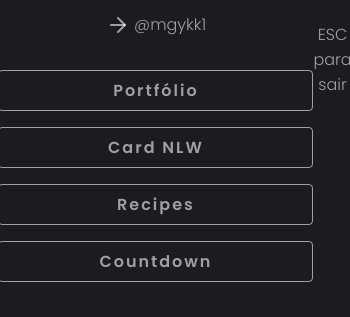
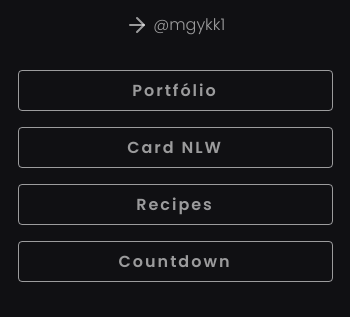
Before and after one commit to miguelsantos1/electron-social-tree, an Electron app: page index.html in a window 350 px wide. Shown: the part 363-680 px from the top of the page. Drawn offline with Linux system fonts and the light colour scheme.

Commit message:
add style footer and scrollbar

```diff
--- a/style.css
+++ b/style.css
@@ -1,5 +1,5 @@
 :root {
-    --body-bg-color: #1c1b22;
+    --body-bg-color: #101013;
     --main-color: #ffffff95;
     /* Poppins syntax: font-family: 'Poppins', sans-serif; */
 }
@@ -9,6 +9,12 @@
     padding: 0;
     box-sizing: border-box;
 }
+
+::-webkit-scrollbar {
+    width: 2px;
+    height: 1px;
+    background-color: rgb(81, 81, 81);
+  }
 
 body {
     background-color: var(--body-bg-color);
@@ -20,6 +26,8 @@ body {
     display: flex;
     justify-content: center;
     align-items: center;
+
+    position: relative;
 }
 
 main {
@@ -82,6 +90,17 @@ main {
     gap: 30px;
 }
 
+footer {
+    background-color: #212125;
+    width: 100vw;
+    position: absolute;
+    bottom: 5px;
+}
+
+footer p {
+    text-align: center;
+}
+
 @keyframes selector {
     0% { transform: translatey(2px); }
     50% { transform: translatey(7px); }
```
